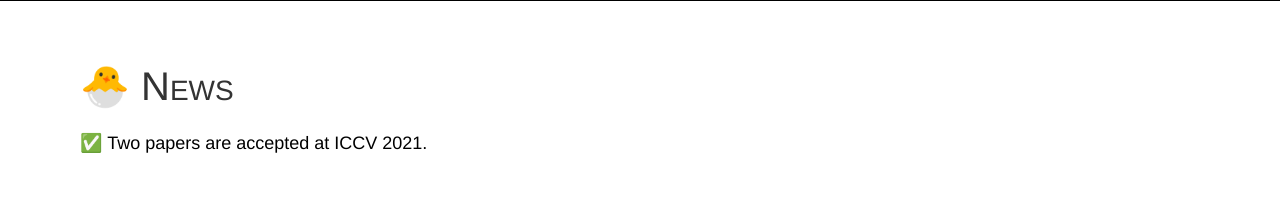
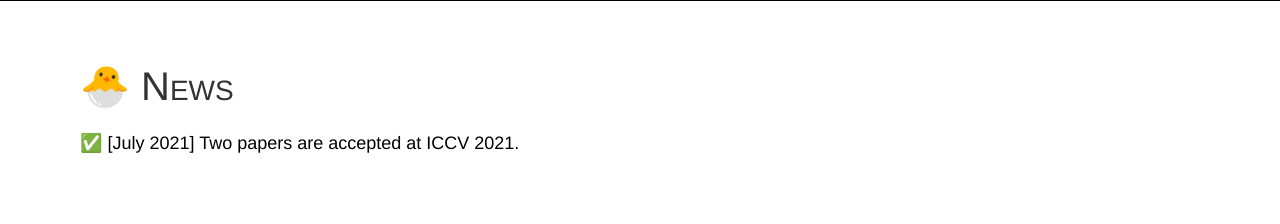
Before and after one commit to jairofloresau/jairofloresa.github.io, a plain HTML site: page index.html in a window 1280 px wide. Shown: the part 1180-1404 px from the top of the page. Drawn offline with nearby package versions, Linux system fonts and the light colour scheme; files whose address does not match are found by name.

Commit message:
Update times at news

```diff
--- a/index.html
+++ b/index.html
@@ -89,7 +89,7 @@
     <div class="heading ">
       <!-- Heading -->
       <h2> &#x1F423; News</h2>
-      <h4 style="color:black"> &#x2705; Two papers are accepted at ICCV 2021. </h4>
+      <h4 style="color:black"> &#x2705; [July 2021] Two papers are accepted at ICCV 2021. </h4>
     </div>
   </div>
 </section>
```
